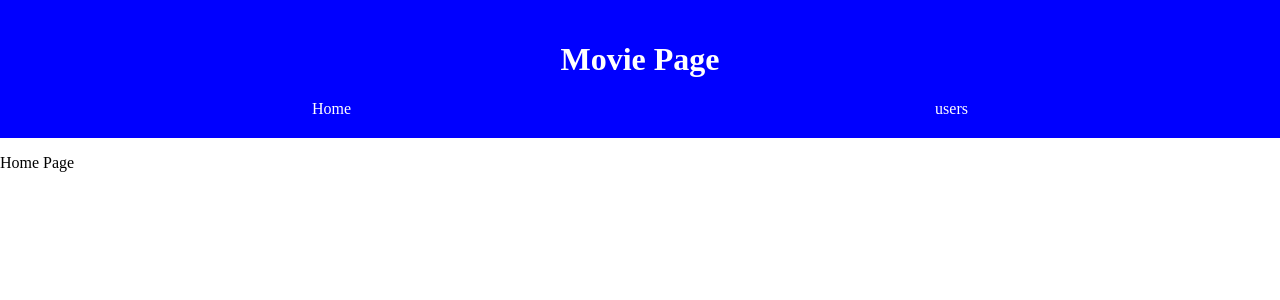
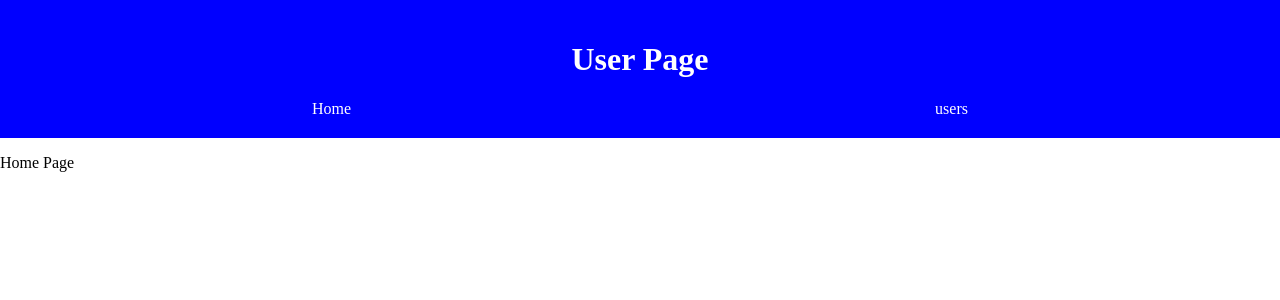
Before and after one commit to Amaza-ing/AMazaing-curso-Angular-desde-0, an Angular app: page / in a window 1280 px wide. Shown: the top 300 px of the page. Built offline with nearby package versions, Linux system fonts and the light colour scheme.

Commit message:
httpClient

```diff
--- a/src/app/components/header/header.component.html
+++ b/src/app/components/header/header.component.html
@@ -1,5 +1,5 @@
 <header class="header">
-  <h1>Movie Page</h1>
+  <h1>User Page</h1>
   <nav>
     <ul class="nav-list">
       <li><a class="link" routerLink="/">Home</a></li>
--- a/src/app/pages/user-list/user-list.component.html
+++ b/src/app/pages/user-list/user-list.component.html
@@ -1,12 +1,12 @@
 <app-header></app-header>
 
-<p>Movies:</p>
+<p>Users:</p>
 
-<ul class="movie-list">
+<ul class="user-list">
   @for (user of userService.users; track $index) {
   <li>
     <a [routerLink]="user.id">
-      <div class="movie-container">
+      <div class="user-container">
         <h2>{{ $index + 1 }}</h2>
         <h2>{{ user.name }}</h2>
       </div>
```
Also changed, not shown: src/app/pages/user-detail/user-detail.component.ts (+4 -8 lines).
